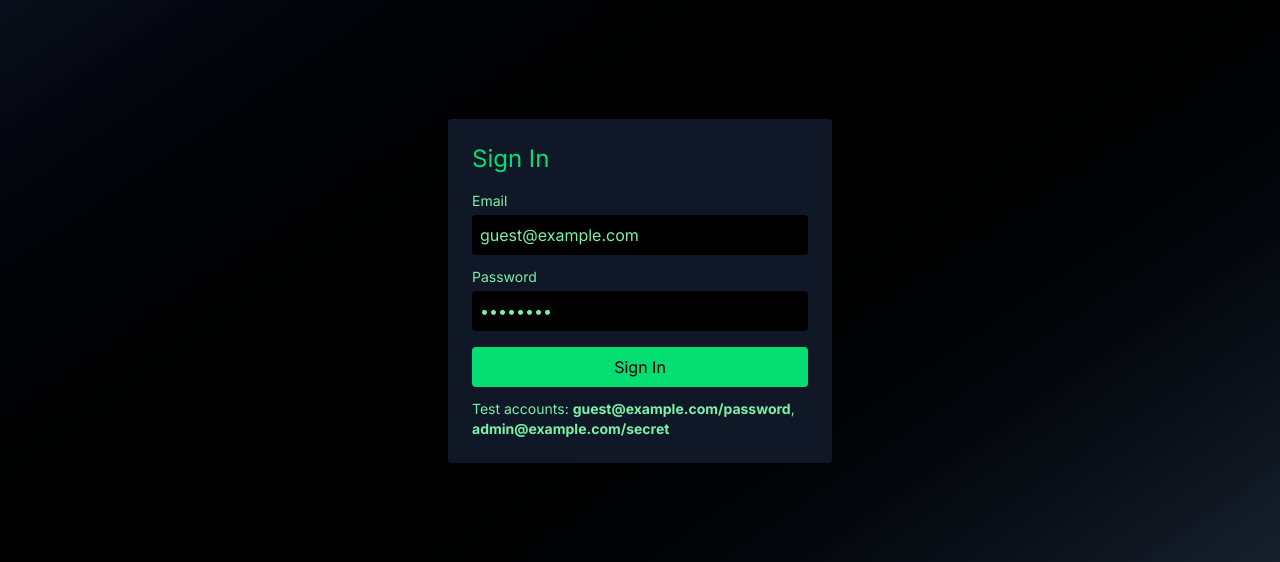
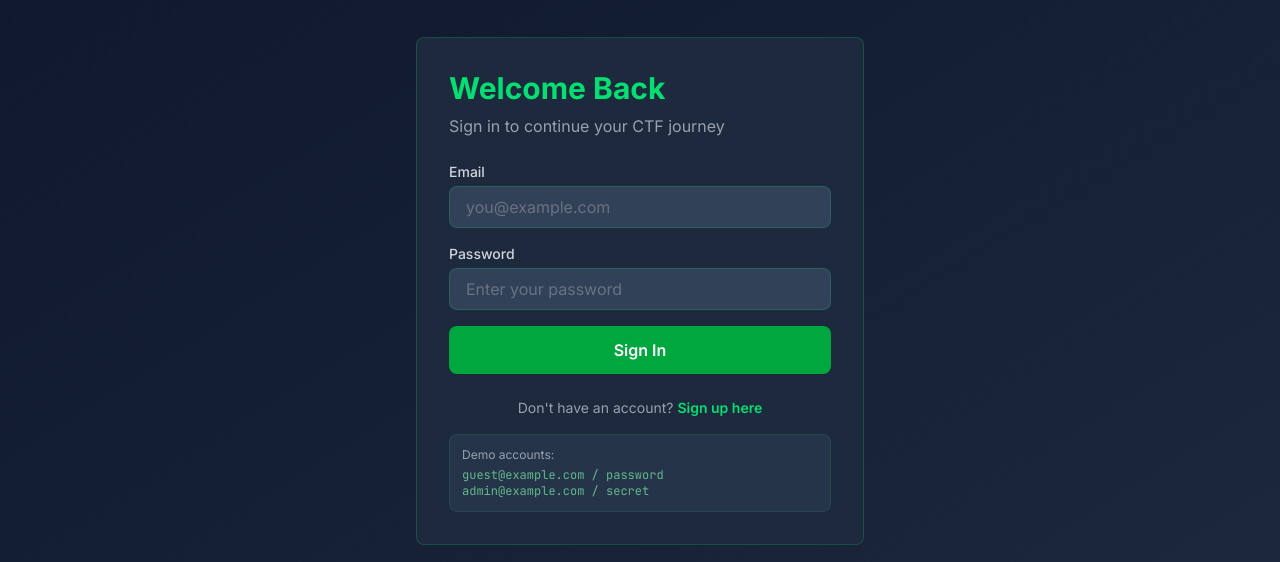
Before and after one commit to MungangaThelly/ctf-game, a Next.js app: page /signin in a window 1280 px wide. Shown: the part 186-748 px from the top of the page. Built offline with nearby package versions, Linux system fonts and the light colour scheme; no server answers.

Commit message:
update signin form

```diff
--- a/src/app/signin/page.tsx
+++ b/src/app/signin/page.tsx
@@ -2,34 +2,60 @@
 
 import { useState } from 'react';
 import { signIn, signOut, useSession } from 'next-auth/react';
+import { useRouter } from 'next/navigation';
 import Link from 'next/link';
 
 export default function SignInPage() {
+  const router = useRouter();
   const { data: session } = useSession();
-  const [email, setEmail] = useState('guest@example.com');
-  const [password, setPassword] = useState('password');
+  const [email, setEmail] = useState('');
+  const [password, setPassword] = useState('');
   const [loading, setLoading] = useState(false);
+  const [error, setError] = useState('');
 
   const handleSignIn = async (e: React.FormEvent) => {
     e.preventDefault();
     setLoading(true);
-    const res = await signIn('credentials', { email, password, redirect: false });
+    setError('');
+
+    const res = await signIn('credentials', {
+      email,
+      password,
+      redirect: false
+    });
+
     setLoading(false);
+
     if (res && res.error) {
-      alert('Sign in failed: ' + res.error);
+      setError('Invalid email or password. Please try again.');
+    } else if (res?.ok) {
+      router.push('/challenges');
     }
   };
 
   if (session) {
     return (
-      <div className="min-h-screen flex items-center justify-center">
-        <div className="p-6 bg-gray-900 rounded">
-          <div className="text-green-300 mb-4">Signed in as {session.user?.name || session.user?.email}</div>
-          <button onClick={() => signOut()} className="px-4 py-2 bg-red-600 rounded">
-            Sign out
-          </button>
-          <div className="mt-4">
-            <Link href="/">Back to Home</Link>
+      <div className="min-h-screen flex items-center justify-center bg-gradient-to-br from-slate-900 to-slate-800 px-4">
+        <div className="w-full max-w-md">
+          <div className="bg-slate-800 border border-green-400/20 rounded-lg p-8">
+            <h2 className="text-3xl font-bold text-green-400 mb-2">Already Signed In</h2>
+            <p className="text-gray-400 mb-6">You're signed in as {session.user?.name || session.user?.email}</p>
+
+            <div className="space-y-3">
+              <Link
+                href="/challenges"
+                className="block w-full px-4 py-3 bg-green-600 hover:bg-green-700 text-white rounded-lg font-semibold text-center transition"
+              >
+                Go to Challenges
+              </Link>
+
+              <button
+                onClick={() => signOut()}
+                className="w-full px-4 py-3 bg-slate-700 hover:bg-slate-600 border border-green-400/20 text-gray-300 rounded-lg font-semibold transition"
+              >
+                Sign Out
+              </button>
+            </div>
           </div>
         </div>
       </div>
@@ -37,18 +63,76 @@ export default function SignInPage() {
   }
 
   return (
-    <div className="min-h-screen flex items-center justify-center">
-      <form onSubmit={handleSignIn} className="p-6 bg-gray-900 rounded w-96">
-        <h2 className="text-2xl text-green-400 mb-4">Sign In</h2>
-        <label className="block text-sm text-green-300 mb-1">Email</label>
-        <input type="email" value={email} onChange={(e) => setEmail(e.target.value)} className="w-full p-2 mb-3 bg-black text-green-300 rounded" />
-        <label className="block text-sm text-green-300 mb-1">Password</label>
-        <input type="password" value={password} onChange={(e) => setPassword(e.target.value)} className="w-full p-2 mb-4 bg-black text-green-300 rounded" />
-        <button className="w-full bg-green-400 text-black p-2 rounded" disabled={loading}>
-          {loading ? 'Signing in...' : 'Sign In'}
-        </button>
-        <div className="text-sm text-green-300 mt-3">Test accounts: <strong>guest@example.com/password</strong>, <strong>admin@example.com/secret</strong></div>
-      </form>
+    <div className="min-h-screen flex items-center justify-center bg-gradient-to-br from-slate-900 to-slate-800 px-4">
+      <div className="w-full max-w-md">
+        <div className="bg-slate-800 border border-green-400/20 rounded-lg p-8">
+          <h2 className="text-3xl font-bold text-green-400 mb-2">Welcome Back</h2>
+          <p className="text-gray-400 mb-6">Sign in to continue your CTF journey</p>
+
+          <form onSubmit={handleSignIn} className="space-y-4">
+            <div>
+              <label className="block text-sm font-medium text-gray-300 mb-1">
+                Email
+              </label>
+              <input
+                type="email"
+                value={email}
+                onChange={(e) => setEmail(e.target.value)}
+                placeholder="you@example.com"
+                required
+                className="w-full px-4 py-2 bg-slate-700 border border-green-400/20 rounded-lg text-white placeholder-gray-500 focus:outline-none focus:border-green-400"
+              />
+            </div>
+
+            <div>
+              <label className="block text-sm font-medium text-gray-300 mb-1">
+                Password
+              </label>
+              <input
+                type="password"
+                value={password}
+                onChange={(e) => setPassword(e.target.value)}
+                placeholder="Enter your password"
+                required
+                className="w-full px-4 py-2 bg-slate-700 border border-green-400/20 rounded-lg text-white placeholder-gray-500 focus:outline-none focus:border-green-400"
+              />
+            </div>
+
+            {error && (
+              <div className="p-3 bg-red-900/50 border border-red-400/30 rounded-lg text-red-300 text-sm">
+                {error}
+              </div>
+            )}
+
+            <button
+              type="submit"
+              disabled={loading}
+              className="w-full px-4 py-3 bg-green-600 hover:bg-green-700 text-white rounded-lg font-semibold disabled:opacity-50 disabled:cursor-not-allowed transition"
+            >
+              {loading ? 'Signing in...' : 'Sign In'}
+            </button>
+          </form>
+
+          <div className="mt-6 text-center">
+            <p className="text-gray-400 text-sm">
+              Don't have an account?{' '}
+              <Link href="/signup" className="text-green-400 hover:underline font-semibold">
+                Sign up here
+              </Link>
+            </p>
+          </div>
+
+          <div className="mt-4 p-3 bg-slate-700/50 border border-green-400/10 rounded-lg">
+            <p className="text-xs text-gray-400 mb-1">Demo accounts:</p>
+            <p className="text-xs text-green-300/70 font-mono">
+              guest@example.com / password
+            </p>
+            <p className="text-xs text-green-300/70 font-mono">
+              admin@example.com / secret
+            </p>
+          </div>
+        </div>
+      </div>
     </div>
   );
 }
```
